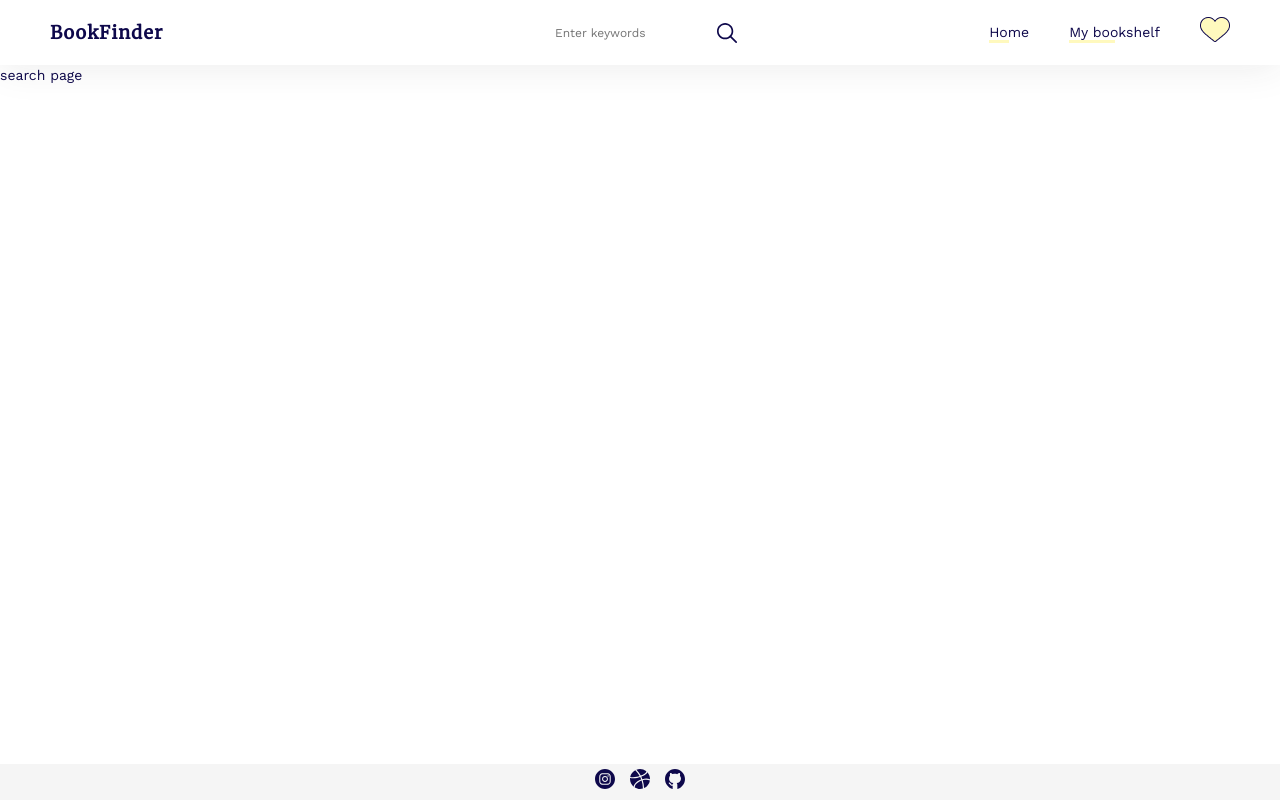
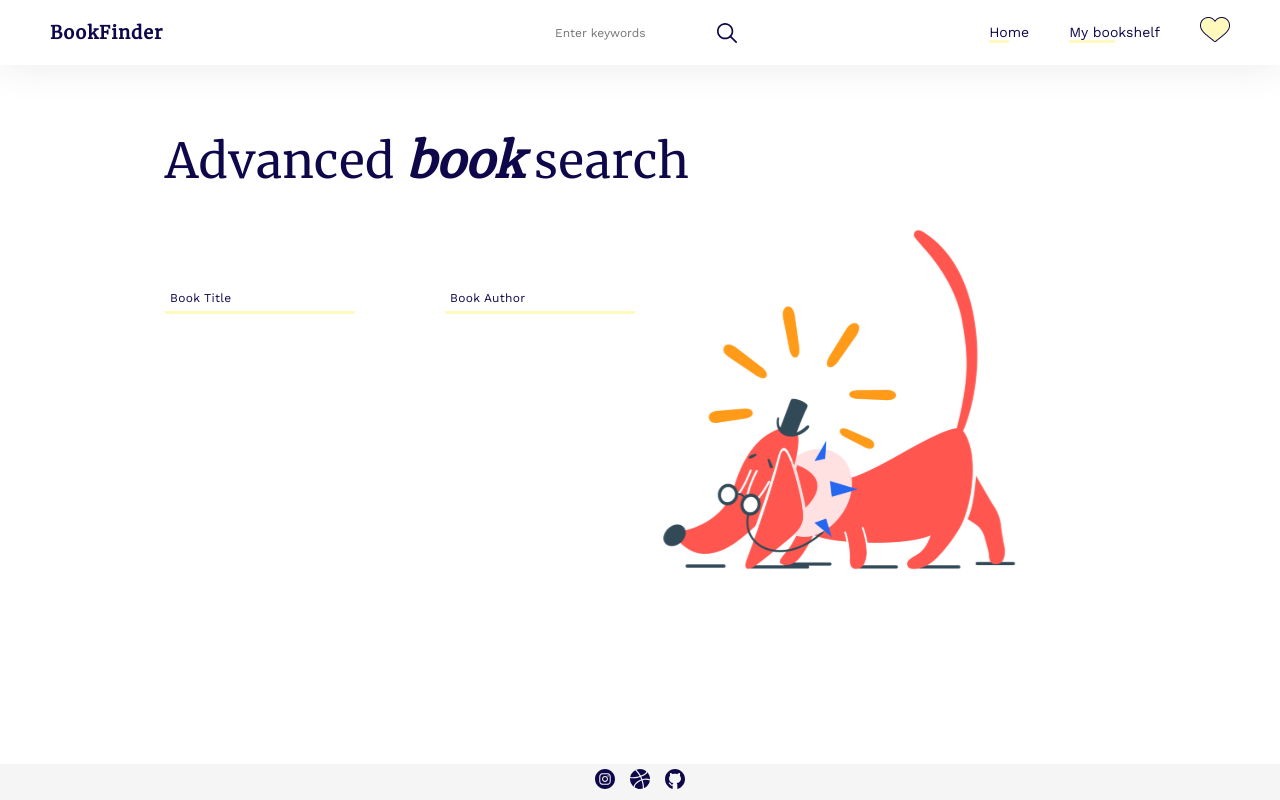
Before and after one commit to serozhkohanna/bookfinder, a React (Create React App) app: page /bookfinder/advanced-search in a window 1280 px wide. Built offline with nearby package versions, Linux system fonts and the light colour scheme.

Commit message:
Added animated inputs.

```diff
--- a/src/assets/_all.scss
+++ b/src/assets/_all.scss
@@ -4,3 +4,4 @@
 @import "typography";
 @import "variables";
 @import "buttons";
+@import "inputs";
--- /dev/null
+++ b/src/assets/_inputs.scss
@@ -0,0 +1,39 @@
+//ANIMATED INPUT
+.input-animated {
+  width: 100%;
+  transition: padding-top 0.2s ease, margin-top 0.2s ease;
+  overflow-x: hidden;
+
+  + label {
+    position: relative;
+    white-space: nowrap;
+    //max-width: 180px;
+    width: 100%;
+    //border-top: 3px solid $yellow;
+    transition: width 0.4s ease;
+    height: 0;
+
+    > span {
+      position: absolute;
+      //color: rgba($dark-gray, .5);
+      font-size: 14px;
+      top: -30px;
+      left: 0;
+      z-index: 5;
+      transition: top 0.2s ease;
+    }
+  }
+
+  &:focus, &:valid {
+    padding-top: 35px;
+
+    + label > span {
+      top: -50px;
+      font-size: 12px;
+    }
+  }
+
+  &:invalid {
+    box-shadow: none;
+  }
+}
--- /dev/null
+++ b/src/components/FormAdvanced/FormAdvanced.scss
@@ -0,0 +1,49 @@
+@import "../../assets/all";
+
+.advanced-form {
+  display: flex;
+  padding-top: 60px;
+
+  .form-wrapper {
+    width: 100%;
+    margin-bottom: 30px;
+    display: flex;
+
+    &-item {
+      display: flex;
+      flex-direction: column;
+
+      .input-animated {
+        width: 190px;
+
+        + label {
+          width: 190px;
+          border-top: 3px solid $yellow;
+
+          > span {
+            color: $deep-blue;
+            letter-spacing: $ls-small;
+          }
+        }
+      }
+
+      input,
+      span,
+      label {
+        font-family: $WorkSans-Regular;
+        padding: 5px;
+        font-size: 12px;
+      }
+    }
+
+    &.double {
+      .form-wrapper-item {
+        margin-right: 90px;
+
+        &:last-child {
+          margin-right: 0;
+        }
+      }
+    }
+  }
+}
--- /dev/null
+++ b/src/components/FormAdvanced/FormAdvanced.tsx
@@ -0,0 +1,25 @@
+import React from 'react';
+import './FormAdvanced.scss';
+
+const FormAdvanced = () => {
+  return <form className='advanced-form'>
+	<div className="form-wrapper double">
+	  <div className="form-wrapper-item">
+		<input type="text" name="name" className="input-animated" id="book-title"
+			   required autoComplete="off"/>
+		<label htmlFor="book-title">
+		  <span>Book Title</span>
+		</label>
+	  </div>
+	  <div className="form-wrapper-item">
+		<input type="text" name="name" className="input-animated" id="book-author"
+			   required autoComplete="off"/>
+		<label htmlFor="book-author">
+		  <span>Book Author</span>
+		</label>
+	  </div>
+	</div>
+  </form>
+}
+
+export default FormAdvanced;
--- /dev/null
+++ b/src/components/HeroAdvanced/HeroAdvanced.scss
@@ -0,0 +1,28 @@
+@import "../../assets/all";
+
+.hero-advanced {
+  display: flex;
+  flex-wrap: wrap;
+  padding: 60px 0 20px;
+  margin-bottom: 80px;
+
+  &-title {
+    width: 100%;
+    margin-bottom: 30px;
+    font-family: $Merriweather-Regular;
+    font-weight: 300;
+  }
+
+  .advanced-form {
+    width: 50%;
+  }
+
+  &-illustration {
+    width: 400px;
+    height: 350px;
+    background: url("../../assets/img/search-dog.svg") no-repeat;
+    background-size: contain;
+    background-position-y: top;
+    background-position-x: center;
+  }
+}
--- /dev/null
+++ b/src/components/HeroAdvanced/HeroAdvanced.tsx
@@ -0,0 +1,15 @@
+import React from 'react';
+import './HeroAdvanced.scss';
+import FormAdvanced from "../FormAdvanced/FormAdvanced";
+
+const HeroAdvabced = () => {
+  return <section className='hero-advanced'>
+	<h3 className='hero-advanced-title'>Advanced <b><i>book</i></b> search</h3>
+	<FormAdvanced/>
+	<div className="hero-advanced-illustration">
+
+	</div>
+  </section>
+}
+
+export default HeroAdvabced;
--- a/src/pages/SearchPage/SearchPage.tsx
+++ b/src/pages/SearchPage/SearchPage.tsx
@@ -1,8 +1,11 @@
 import React from 'react';
+import HeroAdvanced from "../../components/HeroAdvanced/HeroAdvanced";
 
 const SearchPage = () => {
   return <main id='search-page'>
-	search page
+	<div className="container">
+	  <HeroAdvanced/>
+	</div>
   </main>
 }
 
```
Also changed, not shown: src/assets/img/search-dog.svg (added).
